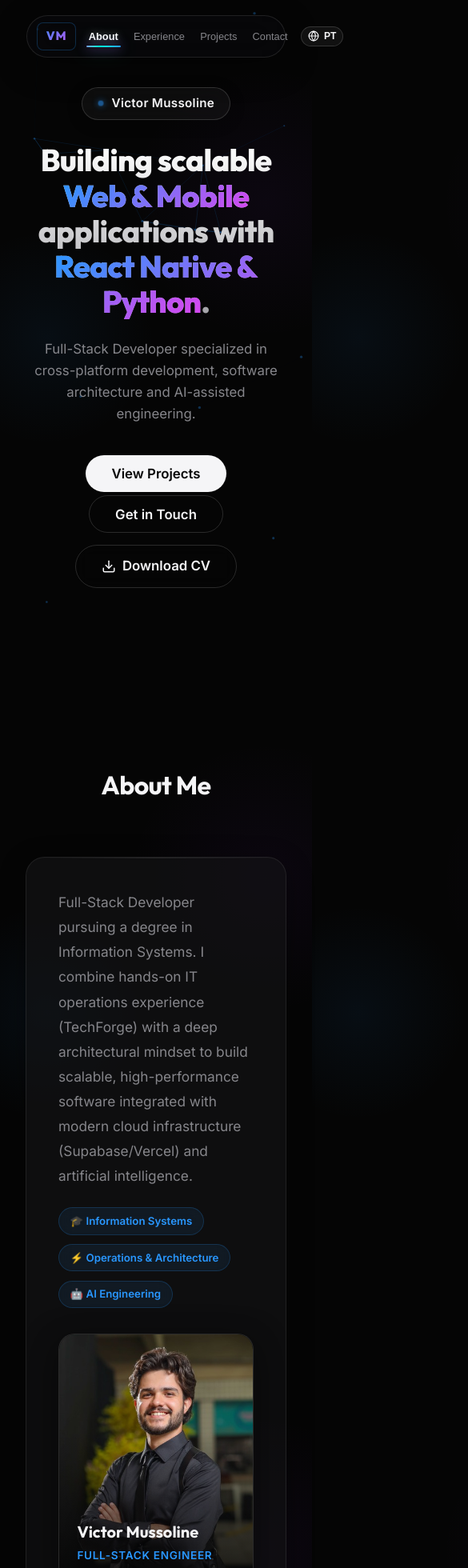
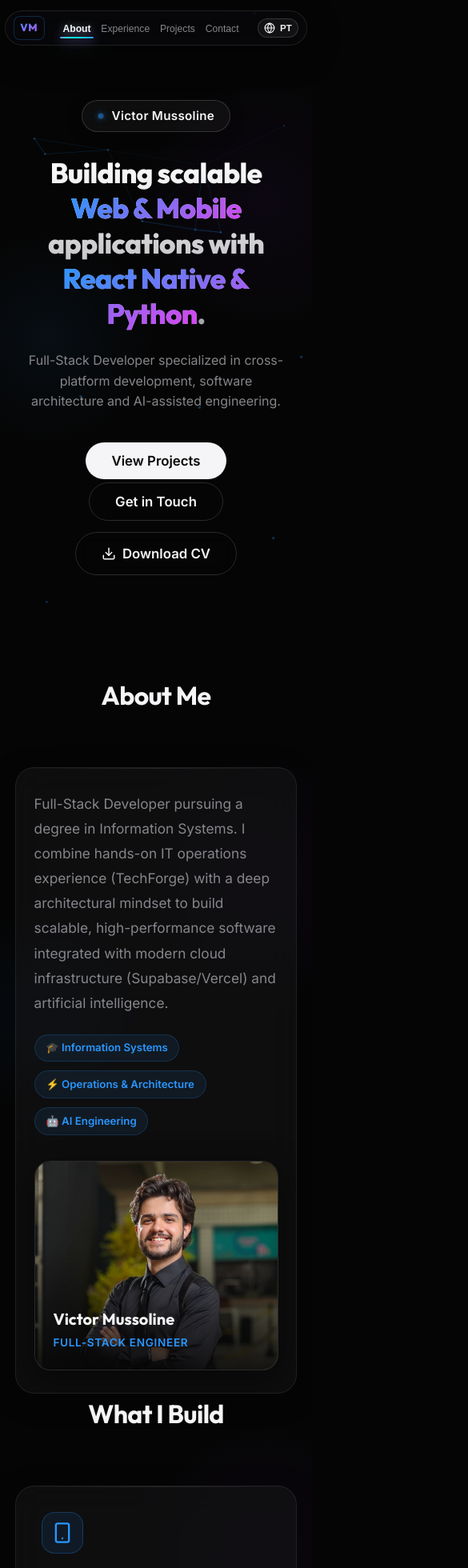
Before and after one commit to VictorMussoline/Portfolio-Dev, a React (Vite) app: page / in a window 390 px wide. Shown: the top 1960 px of the page at 80% size, 585 px wide, since content can reach past the window. Built offline with nearby package versions, Linux system fonts and the light colour scheme.

Commit message:
feat: implement mobile-responsive overhaul with improved layout fluidity and viewport-based project card interactions.

```diff
--- a/src/App.css
+++ b/src/App.css
@@ -368,19 +368,24 @@ section {
 /* --- GRID LAYOUTS --- */
 .grid-3 {
   display: grid;
-  grid-template-columns: repeat(auto-fit, minmax(300px, 1fr));
+  grid-template-columns: repeat(auto-fit, minmax(min(100%, 280px), 1fr));
   gap: 2rem;
+  width: 100%;
+  box-sizing: border-box;
 }
 
 .grid-2 {
   display: grid;
-  grid-template-columns: repeat(auto-fit, minmax(400px, 1fr));
-  gap: 2.5rem;
+  grid-template-columns: repeat(auto-fit, minmax(min(100%, 340px), 1fr));
+  gap: 2.2rem;
+  width: 100%;
+  box-sizing: border-box;
 }
 
-@media (max-width: 768px) {
-  .grid-2 {
-    grid-template-columns: 1fr;
+@media (max-width: 850px) {
+  .grid-2, .grid-3 {
+    grid-template-columns: 100% !important;
+    gap: 1.5rem !important;
   }
 }
 
@@ -441,7 +446,7 @@ section {
   position: absolute;
   top: 0;
   bottom: 0;
-  left: 24px;
+  left: 16px;
   width: 2px;
   background: linear-gradient(180deg, rgba(41, 151, 255, 0.8) 0%, rgba(217, 70, 239, 0.8) 75%, rgba(41, 151, 255, 0.2) 100%);
   box-shadow: 0 0 12px rgba(41, 151, 255, 0.5);
@@ -467,7 +472,7 @@ section {
 
 .timeline-node {
   position: absolute;
-  left: 24px;
+  left: 16px;
   top: 1.2rem;
   transform: translateX(-50%);
   width: 16px;
@@ -497,8 +502,8 @@ section {
 }
 
 .timeline-tilt {
-  width: 100%;
-  margin-left: 60px;
+  width: calc(100% - 40px);
+  margin-left: 40px;
 }
 
 @media (min-width: 768px) {
@@ -851,3 +856,85 @@ section {
   background-color: var(--border);
   border-radius: 12px;
 }
+
+/* --- COMPREHENSIVE MOBILE RESPONSIVENESS OVERHAUL --- */
+@media (max-width: 768px) {
+  .container {
+    padding: 0 1.2rem;
+  }
+
+  .hero-title {
+    font-size: 2.2rem !important;
+    line-height: 1.25 !important;
+  }
+
+  .hero-subtitle {
+    font-size: 1rem !important;
+    line-height: 1.6 !important;
+  }
+
+  .buttons {
+    flex-direction: column;
+    width: 100%;
+    gap: 0.8rem;
+  }
+
+  .buttons .btn-primary,
+  .buttons .btn-outline {
+    width: 100%;
+    justify-content: center;
+  }
+
+  .about-story-card {
+    grid-template-columns: 1fr !important;
+    padding: 1.8rem 1.4rem !important;
+    gap: 2rem !important;
+  }
+
+  .about-photo-img {
+    height: 260px !important;
+  }
+
+  .grid-3, .grid-2 {
+    grid-template-columns: 1fr !important;
+    gap: 1.5rem !important;
+  }
+
+  .timeline-wrapper {
+    padding: 1rem 0;
+  }
+
+  .timeline-line {
+    left: 20px !important;
+    transform: none !important;
+  }
+
+  .timeline-item {
+    margin-bottom: 2rem;
+  }
+
+  .timeline-node {
+    left: 20px !important;
+    transform: translateX(-50%) !important;
+  }
+
+  .timeline-tilt {
+    margin-left: 48px !important;
+    width: calc(100% - 48px) !important;
+  }
+
+  .timeline-left .timeline-tilt,
+  .timeline-right .timeline-tilt {
+    margin-left: 48px !important;
+    margin-right: 0 !important;
+  }
+
+  .timeline-content {
+    text-align: left !important;
+  }
+
+  .timeline-left .timeline-tags,
+  .timeline-right .timeline-tags {
+    justify-content: flex-start !important;
+  }
+}
--- a/src/components/AnimateOnScroll.tsx
+++ b/src/components/AnimateOnScroll.tsx
@@ -12,37 +12,38 @@ export function AnimateOnScroll({
   children,
   delay = 0,
   direction = "up",
-  scale = 0.93
+  scale = 0.94
 }: AnimateOnScrollProps) {
   const ref = useRef<HTMLDivElement>(null);
   const isInView = useInView(ref, { amount: 0.15 });
 
   const getInitialOffset = () => {
     switch (direction) {
-      case "up": return { y: 60, x: 0 };
-      case "down": return { y: -60, x: 0 };
-      case "left": return { x: 50, y: 0 };
-      case "right": return { x: -50, y: 0 };
-      default: return { y: 60, x: 0 };
+      case "up": return { y: 45, x: 0 };
+      case "down": return { y: -45, x: 0 };
+      case "left": return { x: 35, y: 0 };
+      case "right": return { x: -35, y: 0 };
+      default: return { y: 45, x: 0 };
     }
   };
 
   const offset = getInitialOffset();
 
   return (
-    <div ref={ref} style={{ width: "100%" }}>
+    <div ref={ref} style={{ width: "100%", maxWidth: "100%", boxSizing: "border-box" }}>
       <motion.div
-        initial={{ opacity: 0, scale: scale, filter: "blur(6px)", ...offset }}
+        initial={{ opacity: 0, scale: scale, ...offset }}
         animate={
           isInView
-            ? { opacity: 1, scale: 1, filter: "blur(0px)", x: 0, y: 0 }
-            : { opacity: 0, scale: scale, filter: "blur(6px)", ...offset }
+            ? { opacity: 1, scale: 1, x: 0, y: 0 }
+            : { opacity: 0, scale: scale, ...offset }
         }
         transition={{
-          duration: 0.75,
+          duration: 0.7,
           delay: isInView ? delay : 0,
           ease: [0.16, 1, 0.3, 1], // Signature Apple fluid curve
         }}
+        style={{ width: "100%", maxWidth: "100%", boxSizing: "border-box" }}
       >
         {children}
       </motion.div>
--- a/src/components/Navbar.css
+++ b/src/components/Navbar.css
@@ -6,9 +6,10 @@
   z-index: 100;
   display: flex;
   justify-content: center;
-  padding: 0 1.5rem;
+  padding: 0 1rem;
   transition: all 0.4s cubic-bezier(0.16, 1, 0.3, 1);
   pointer-events: none;
+  box-sizing: border-box;
 }
 
 .navbar-container {
@@ -16,10 +17,10 @@
   display: flex;
   align-items: center;
   justify-content: space-between;
-  gap: 2rem;
-  width: 92%;
+  gap: 1.5rem;
+  width: 100%;
   max-width: 1150px;
-  padding: 0.5rem 2.2rem;
+  padding: 0.5rem 2rem;
   border-radius: 999px;
   background: rgba(12, 12, 16, 0.4);
   border: 1px solid rgba(255, 255, 255, 0.1);
@@ -27,6 +28,7 @@
   -webkit-backdrop-filter: blur(24px);
   box-shadow: 0 12px 40px 0 rgba(0, 0, 0, 0.35);
   transition: max-width 0.4s cubic-bezier(0.16, 1, 0.3, 1), padding 0.4s cubic-bezier(0.16, 1, 0.3, 1), background 0.4s ease, border-color 0.4s ease, box-shadow 0.4s ease;
+  box-sizing: border-box;
 }
 
 /* SCROLLED COMPACT STATE (HORIZONTALLY SHRUNK) */
@@ -164,24 +166,33 @@
 }
 
 @media (max-width: 640px) {
+  .navbar-wrapper {
+    padding: 0 0.4rem;
+    top: 0.8rem;
+  }
   .navbar-container {
-    width: 95%;
-    padding: 0.5rem 0.8rem;
-    gap: 0.5rem;
+    width: 100%;
+    max-width: 100%;
+    padding: 0.4rem 0.6rem;
+    gap: 0.2rem;
+  }
+  .logo-badge {
+    padding: 0.2rem 0.45rem;
+    font-size: 0.82rem;
   }
   .navbar-links {
-    gap: 0.2rem;
+    gap: 0;
   }
   .nav-link {
-    font-size: 0.8rem;
-    padding: 0.4rem 0.5rem;
+    font-size: 0.76rem;
+    padding: 0.35rem 0.4rem;
   }
   .nav-active-pill {
-    left: 0.3rem;
-    right: 0.3rem;
+    left: 0.2rem;
+    right: 0.2rem;
   }
   .lang-btn {
-    padding: 0.3rem 0.5rem;
-    font-size: 0.75rem;
+    padding: 0.25rem 0.45rem;
+    font-size: 0.72rem;
   }
 }
--- a/src/components/ProjectCard.css
+++ b/src/components/ProjectCard.css
@@ -1,19 +1,24 @@
 .project-card-tilt {
-  width: 100%;
+  width: 100% !important;
+  max-width: 100% !important;
+  box-sizing: border-box !important;
 }
 
 .project-card {
   display: flex;
   flex-direction: column;
   height: 100%;
+  width: 100% !important;
+  max-width: 100% !important;
   border-radius: 20px;
-  overflow: hidden;
+  overflow: hidden !important;
   background: var(--bg-card);
   border: 1px solid var(--border);
   backdrop-filter: blur(20px);
   -webkit-backdrop-filter: blur(20px);
   box-shadow: var(--glass-shadow);
   transition: transform 0.3s ease, background 0.3s ease;
+  box-sizing: border-box !important;
 }
 
 .project-card:hover {
@@ -245,3 +250,23 @@
   background: var(--primary);
   border-color: var(--primary);
 }
+
+@media (max-width: 600px) {
+  .project-img-container {
+    height: 185px;
+  }
+  .project-content {
+    padding: 1.2rem;
+  }
+  .browser-url {
+    max-width: 48%;
+    font-size: 0.68rem;
+  }
+  .project-links {
+    flex-wrap: wrap;
+  }
+  .project-link-btn {
+    flex: 1;
+    justify-content: center;
+  }
+}
--- a/src/components/ProjectCard.tsx
+++ b/src/components/ProjectCard.tsx
@@ -1,4 +1,4 @@
-import { useState, useEffect } from "react";
+import { useState, useEffect, useRef } from "react";
 import { Github, ExternalLink, Sparkles } from "lucide-react";
 import { motion, AnimatePresence } from "framer-motion";
 import Tilt from "react-parallax-tilt";
@@ -30,12 +30,47 @@ export function ProjectCard({
   const techList = Array.isArray(tech) ? tech : tech.split(" · ");
   const imageList = images && images.length > 0 ? images : image ? [image] : [];
 
+  const cardRef = useRef<HTMLDivElement>(null);
   const [currentIdx, setCurrentIdx] = useState(0);
   const [isHovered, setIsHovered] = useState(false);
+  const [isMobileCenter, setIsMobileCenter] = useState(false);
+  const [isMobileScreen, setIsMobileScreen] = useState(false);
 
-  // Auto-play slideshow every 0.7s when hovered
+  // Mobile Center Viewport Intersection Detection
   useEffect(() => {
-    if (!isHovered || imageList.length <= 1) {
+    const checkCenter = () => {
+      if (!cardRef.current) return;
+      const isMobile = window.innerWidth <= 900;
+      setIsMobileScreen(isMobile);
+
+      const rect = cardRef.current.getBoundingClientRect();
+      const viewportHeight = window.innerHeight;
+      const cardCenter = rect.top + rect.height / 2;
+      const targetCenterMin = viewportHeight * 0.28;
+      const targetCenterMax = viewportHeight * 0.72;
+
+      if (isMobile && cardCenter >= targetCenterMin && cardCenter <= targetCenterMax) {
+        setIsMobileCenter(true);
+      } else {
+        setIsMobileCenter(false);
+      }
+    };
+
+    window.addEventListener("scroll", checkCenter, { passive: true });
+    window.addEventListener("resize", checkCenter, { passive: true });
+    checkCenter();
+
+    return () => {
+      window.removeEventListener("scroll", checkCenter);
+      window.removeEventListener("resize", checkCenter);
+    };
+  }, []);
+
+  const activeHover = isHovered || isMobileCenter;
+
+  // Auto-play slideshow every 0.7s when hovered OR centered on mobile
+  useEffect(() => {
+    if (!activeHover || imageList.length <= 1) {
       setCurrentIdx(0);
       return;
     }
@@ -45,12 +80,13 @@ export function ProjectCard({
     }, 1100);
 
     return () => clearInterval(interval);
-  }, [isHovered, imageList.length]);
+  }, [activeHover, imageList.length]);
 
   return (
-    <Tilt tiltMaxAngleX={4} tiltMaxAngleY={4} scale={1.015} transitionSpeed={2000} className="project-card-tilt">
+    <Tilt tiltEnable={!isMobileScreen} tiltMaxAngleX={4} tiltMaxAngleY={4} scale={1.015} transitionSpeed={2000} className="project-card-tilt">
       <div
-        className={`card project-card ${featured ? "project-card-featured" : ""}`}
+        ref={cardRef}
+        className={`card project-card ${featured ? "project-card-featured" : ""} ${activeHover ? "is-hovered" : ""}`}
         onMouseEnter={() => setIsHovered(true)}
         onMouseLeave={() => setIsHovered(false)}
       >
@@ -95,7 +131,7 @@ export function ProjectCard({
               </span>
             )}
 
-            {/* Hover Auto-play indicator dots */}
+            {/* Hover / Mobile Center Auto-play indicator dots */}
             {imageList.length > 1 && (
               <div className="carousel-hover-indicator">
                 {imageList.map((_, i) => (
--- a/src/index.css
+++ b/src/index.css
@@ -3,6 +3,24 @@
   text-rendering: optimizeLegibility;
   -webkit-font-smoothing: antialiased;
   -moz-osx-font-smoothing: grayscale;
+}
+
+*, *::before, *::after {
+  box-sizing: border-box;
+}
+
+html, body {
+  width: 100%;
+  max-width: 100vw;
+  overflow-x: hidden;
+  margin: 0;
+  padding: 0;
+}
+
+#root {
+  width: 100%;
+  max-width: 100vw;
+  overflow-x: hidden;
 }
 
 /* --- RAZER RGB HOVER EFFECT --- */
@@ -22,7 +40,7 @@
   border: 1px solid transparent;
 }
 
-.btn-primary:hover, .btn-outline:hover, .social-btn:hover, .card:hover, .feature-item:hover, .about-item-card:hover, .build-card:hover, .timeline-content:hover {
+.btn-primary:hover, .btn-outline:hover, .social-btn:hover, .card:hover, .card.is-hovered, .feature-item:hover, .about-item-card:hover, .build-card:hover, .timeline-content:hover {
   animation: razer-rgb 2s linear infinite;
 }
 
@@ -47,7 +65,3 @@
 .feature-item:nth-child(3n):hover { animation-delay: -1.8s; }
 .feature-item:nth-child(3n+1):hover { animation-delay: -0.4s; }
 .feature-item:nth-child(3n+2):hover { animation-delay: -1.1s; }
-
-.socials .MagneticElement:nth-child(1) .social-btn:hover { animation-delay: -0.3s; }
-.socials .MagneticElement:nth-child(2) .social-btn:hover { animation-delay: -0.9s; }
-.socials .MagneticElement:nth-child(3) .social-btn:hover { animation-delay: -1.5s; }
```
